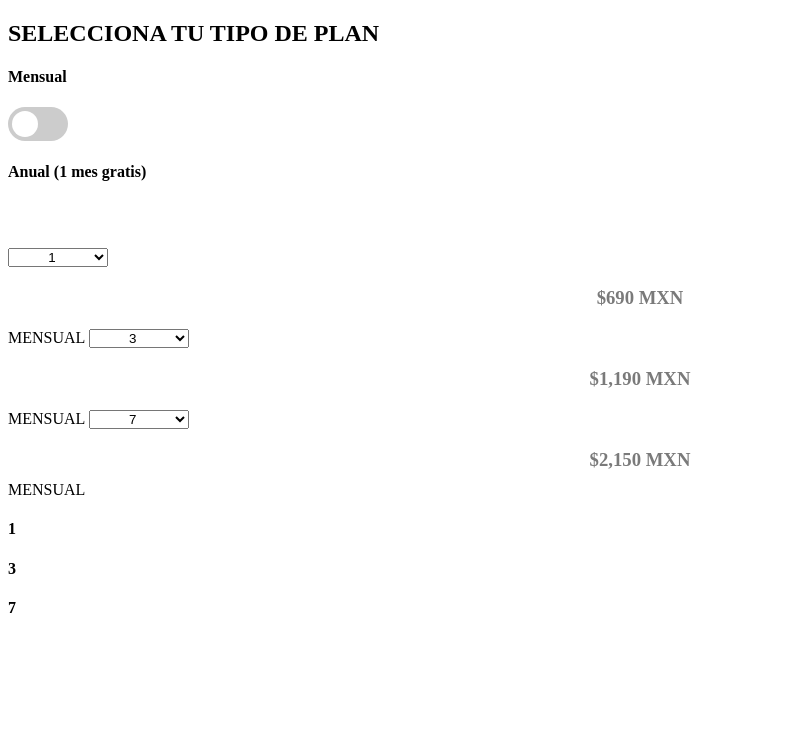
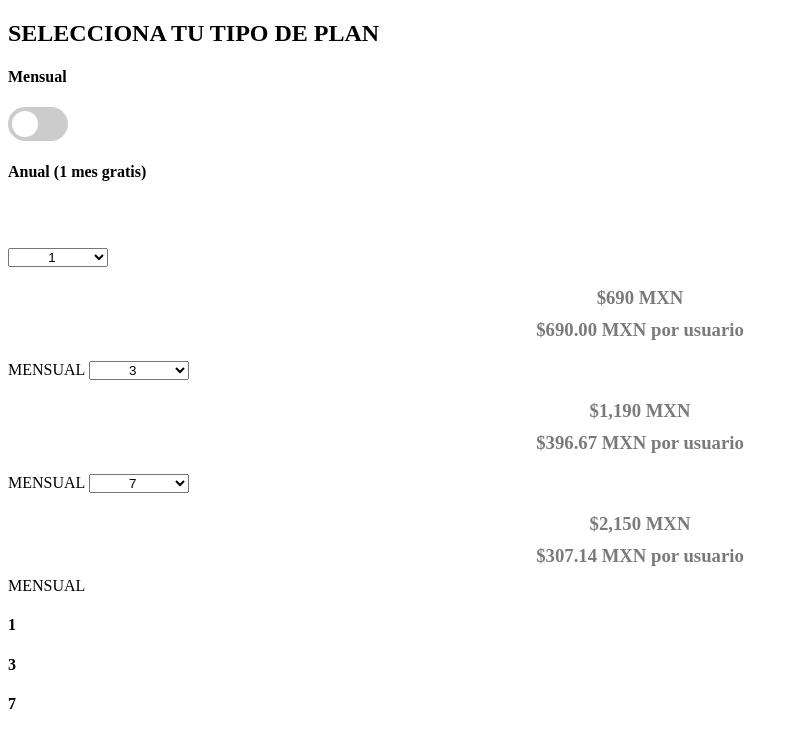
Before and after one commit to AlexGRam73556/WP_Pricing_Table, a plain HTML site: page index.html in a window 1280 px wide. Shown: the whole page, without its empty margins (0-799 px from the left). Drawn offline with Linux system fonts and the light colour scheme.

Commit message:
Price by user

```diff
--- a/index.html
+++ b/index.html
@@ -1,23 +1,23 @@
 <!DOCTYPE html>
 <html lang="es">
 <head>
-    <meta charset="UTF-8" />
+  <meta charset="UTF-8">
   <title>Switch de Suscripción</title>
   <style>
     h3 {
-        display: block; /* Hace que el label use todo el ancho disponible, facilitando el centrado */
-        text-align: center; /* Centra el texto */
-        font-weight: bold; /* Aplica negritas */
-        color: #7a7a7a; /* Color del texto */
-        margin: 10px 0; /* Espaciado alrededor de los labels */
+      display: block;
+      text-align: center;
+      font-weight: bold;
+      color: #7a7a7a;
+      margin: 10px 0;
     }
 
     select {
       text-align: center;
-        text-align-last: center; /* Asegura que el texto se centre en algunos navegadores */
-        -moz-text-align-last: center; /* Específico de Firefox */
-        width: 100px; /* O ajusta según necesites */
-        margin: 10px 0; /* Espaciado alrededor de los dropdowns */
+      text-align-last: center;
+      -moz-text-align-last: center;
+      width: 100px;
+      margin: 10px 0;
     }
 
     .switch {
@@ -71,7 +71,6 @@
       transform: translateX(26px);
     }
 
-      /* Estilo básico adicional */
     .slider.round {
       border-radius: 34px;
     }
@@ -86,33 +85,35 @@
 
   <h4>Mensual</h4>
   <label class="switch">
-      <input type="checkbox" id="toggleSwitch" />
+    <input type="checkbox" id="toggleSwitch">
     <span class="slider round"></span>
   </label>
   <h4>Anual (1 mes gratis)</h4>
 
-    <br />
-    <br />
+  <br>
+  <br>
   <!-- Primer dropdown y label -->
-    <select onchange="actualizarLabel(this, 'label1', 'label4')">
+  <select onchange="actualizarLabel(this, 'label1', 'label4', 'precioPorUsuario1')">
     <option value="1">1</option>
     <option value="2">2</option>
   </select>
   <h3 id="label1">$690 MXN</h3>
+  <h3 id="precioPorUsuario1">$690 MXN por usuario</h3>
   <label class="subscriptionLabel">MENSUAL</label>
 
   <!-- Segundo dropdown y label -->
-    <select onchange="actualizarLabel(this, 'label2', 'label5')">
+  <select onchange="actualizarLabel(this, 'label2', 'label5', 'precioPorUsuario2')">
     <option value="3">3</option>
     <option value="4">4</option>
     <option value="5">5</option>
     <option value="6">6</option>
   </select>
   <h3 id="label2">$1,190 MXN</h3>
+  <h3 id="precioPorUsuario2">$397 MXN por usuario</h3>
   <label class="subscriptionLabel">MENSUAL</label>
 
   <!-- Tercer dropdown y label -->
-    <select onchange="actualizarLabel(this, 'label3', 'label6')">
+  <select onchange="actualizarLabel(this, 'label3', 'label6', 'precioPorUsuario3')">
     <option value="7">7</option>
     <option value="8">8</option>
     <option value="9">9</option>
@@ -129,6 +130,7 @@
     <option value="20">20</option>
   </select>
   <h3 id="label3">$2,150 MXN</h3>
+  <h3 id="precioPorUsuario3">$307 MXN por usuario</h3>
   <label class="subscriptionLabel">MENSUAL</label>
 
   <div>
@@ -139,61 +141,32 @@
 
   <script>
     document.addEventListener("DOMContentLoaded", function () {
-        // Mueve la definición de `selects` a un nivel más alto para que esté disponible globalmente dentro de este bloque
       var selects = document.querySelectorAll("select");
 
-        function actualizarLabel(dropdown, labelId, h4Id) {
+      function actualizarLabel(dropdown, labelId, h4Id, precioPorUsuarioId) {
         var valor = dropdown.value;
         var esAnual = document.getElementById("toggleSwitch").checked;
         var preciosMensuales = {
           label1: { "1": "$690 MXN", "2": "$990 MXN" },
-            label2: {
-              "3": "$1,190 MXN",
-              "4": "$1,490 MXN",
-              "5": "$1,790 MXN",
-              "6": "$2,090 MXN",
-            },
+          label2: { "3": "$1,190 MXN", "4": "$1,490 MXN", "5": "$1,790 MXN", "6": "$2,090 MXN" },
           label3: {
-              "7": "$2,150 MXN",
-              "8": "$2,450 MXN",
-              "9": "$2,750 MXN",
-              "10": "$3,050 MXN",
-              "11": "$3,350 MXN",
-              "12": "$3,650 MXN",
-              "13": "$3,950 MXN",
-              "14": "$4,250 MXN",
-              "15": "$4,550 MXN",
-              "16": "$4,850 MXN",
-              "17": "$5,150 MXN",
-              "18": "$5,450 MXN",
-              "19": "$5,750 MXN",
-              "20": "$6,050 MXN",
-            },
+            "7": "$2,150 MXN", "8": "$2,450 MXN", "9": "$2,750 MXN",
+            "10": "$3,050 MXN", "11": "$3,350 MXN", "12": "$3,650 MXN",
+            "13": "$3,950 MXN", "14": "$4,250 MXN", "15": "$4,550 MXN",
+            "16": "$4,850 MXN", "17": "$5,150 MXN", "18": "$5,450 MXN",
+            "19": "$5,750 MXN", "20": "$6,050 MXN"
+          }
         };
         var preciosAnuales = {
           label1: { "1": "$7,590 MXN", "2": "$7,890 MXN" },
-            label2: {
-              "3": "$13,090 MXN",
-              "4": "$13,390 MXN",
-              "5": "$13,690 MXN",
-              "6": "$13,990 MXN",
-            },
+          label2: { "3": "$13,090 MXN", "4": "$13,390 MXN", "5": "$13,690 MXN", "6": "$13,990 MXN" },
           label3: {
-              "7": "$23,650 MXN",
-              "8": "$23,950 MXN",
-              "9": "$24,250 MXN",
-              "10": "$24,550 MXN",
-              "11": "$24,850 MXN",
-              "12": "$25,150 MXN",
-              "13": "$25,450 MXN",
-              "14": "$25,750 MXN",
-              "15": "$26,050 MXN",
-              "16": "$26,350 MXN",
-              "17": "$26,650 MXN",
-              "18": "$26,950 MXN",
-              "19": "$27,250 MXN",
-              "20": "$27,550 MXN",
-            },
+            "7": "$23,650 MXN", "8": "$23,950 MXN", "9": "$24,250 MXN",
+            "10": "$24,550 MXN", "11": "$24,850 MXN", "12": "$25,150 MXN",
+            "13": "$25,450 MXN", "14": "$25,750 MXN", "15": "$26,050 MXN",
+            "16": "$26,350 MXN", "17": "$26,650 MXN", "18": "$26,950 MXN",
+            "19": "$27,250 MXN", "20": "$27,550 MXN"
+          }
         };
 
         var preciosActuales = esAnual ? preciosAnuales : preciosMensuales;
@@ -201,36 +174,28 @@
 
         document.getElementById(labelId).innerText = texto;
         document.getElementById(h4Id).innerText = valor;
+
+        var precioNumerico = parseFloat(texto.replace(/[^0-9.-]+/g, ""));
+        var precioPorUsuario = (precioNumerico / parseInt(valor)).toFixed(2);
+        document.getElementById(precioPorUsuarioId).innerText = `$${precioPorUsuario} MXN por usuario`;
       }
 
       selects.forEach((select, index) => {
         select.addEventListener("change", function () {
-            actualizarLabel(
-              select,
-              "label" + (index + 1),
-              "label" + (index + 4)
-            );
+          actualizarLabel(select, "label" + (index + 1), "label" + (index + 4), "precioPorUsuario" + (index + 1));
         });
-          // Inicializar en la carga
-          actualizarLabel(select, "label" + (index + 1), "label" + (index + 4));
+        actualizarLabel(select, "label" + (index + 1), "label" + (index + 4), "precioPorUsuario" + (index + 1));
       });
 
-        document
-          .getElementById("toggleSwitch")
-          .addEventListener("change", function () {
+      document.getElementById("toggleSwitch").addEventListener("change", function () {
         var labels = document.querySelectorAll(".subscriptionLabel");
         var plan = this.checked ? "ANUAL" : "MENSUAL";
         labels.forEach((label) => {
           label.textContent = plan;
         });
 
-            // Aquí usamos la variable `selects` correctamente definida
         selects.forEach((select, index) => {
-              actualizarLabel(
-                select,
-                "label" + (index + 1),
-                "label" + (index + 4)
-              );
+          actualizarLabel(select, "label" + (index + 1), "label" + (index + 4), "precioPorUsuario" + (index + 1));
         });
       });
     });
```
Lines whose indentation alone changed are shown as unchanged.
